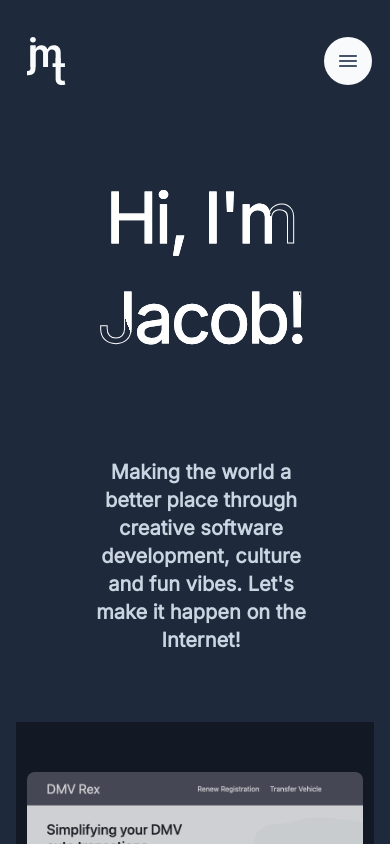
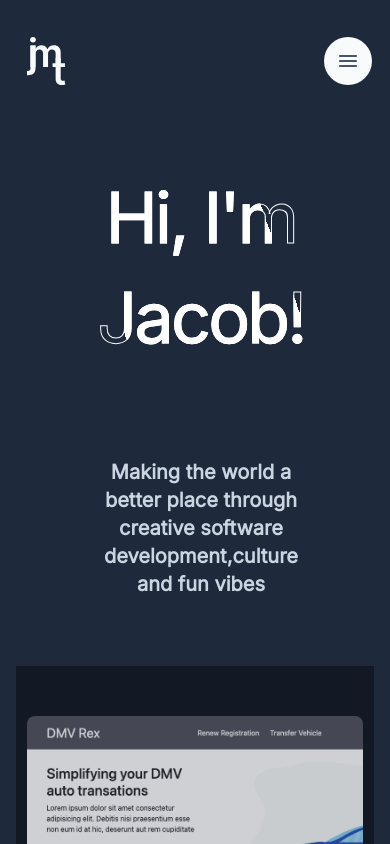
Before and after one commit to jacobmtruong/Jacobs-Portfolio, a React (Create React App) app: page / in a window 390 px wide. Shown: the top 844 px of the page. Built offline with nearby package versions, Linux system fonts and the light colour scheme.

Commit message:
animation

```diff
--- a/public/index.html
+++ b/public/index.html
@@ -4,8 +4,14 @@
     <meta charset="utf-8" />
     <link rel="icon" href="%PUBLIC_URL%/favicon.ico" />
     <meta name="viewport" content="width=device-width, initial-scale=1" />
-    <link href='https://fonts.googleapis.com/css?family=Inter' rel='stylesheet'>
-    <link rel="stylesheet" href="https://cdnjs.cloudflare.com/ajax/libs/font-awesome/4.7.0/css/font-awesome.min.css">
+    <link
+      href="https://fonts.googleapis.com/css?family=Inter"
+      rel="stylesheet"
+    />
+    <link
+      rel="stylesheet"
+      href="https://cdnjs.cloudflare.com/ajax/libs/font-awesome/4.7.0/css/font-awesome.min.css"
+    />
     <meta name="theme-color" content="#000000" />
     <meta
       name="description"
@@ -41,6 +47,5 @@
       To begin the development, run `npm start` or `yarn start`.
       To create a production bundle, use `npm run build` or `yarn build`.
     -->
-
   </body>
 </html>
--- a/src/components/Banner.jsx
+++ b/src/components/Banner.jsx
@@ -10,8 +10,8 @@ const Banner = () => {
           I’m a Full-Stack Developer, based in the SF Bay Area
         </p>
         <p className="second-small-text">
-          Making the world a better place through creative software development,
-          culture and fun vibes. Let's make it happen on the Internet!
+          Making the world a better place through creative software
+          development,culture and fun vibes
         </p>
       </div>
     </div>
--- a/src/styles/banner.css
+++ b/src/styles/banner.css
@@ -3,7 +3,7 @@
 } */
 
 .banner-container {
-  width: 60%;
+  width: 100%;
   height: fit-content;
   margin: auto;
   background: #1e293b;
@@ -38,7 +38,7 @@
 }
 
 .small-text {
-  width: 80%;
+  width: fit-content;
   font-family: "Inter";
   font-style: normal;
   font-weight: 600;
@@ -56,6 +56,30 @@
   opacity: 1;
 }
 
+.second-small-text {
+  overflow: hidden;
+  border-right: 0.1em solid #cbd5e1;
+  white-space: nowrap;
+  font-size: 20px;
+  width: 0;
+  animation: typing 8s forwards, blinking 1s infinite;
+}
+
+@keyframes blinking {
+  50% {
+    border-color: transparent;
+  }
+}
+
+@keyframes typing {
+  from {
+    width: 0;
+  }
+  to {
+    width: 100%;
+  }
+}
+
 @media (min-width: 320px) and (max-width: 480px) {
   .banner-container {
     width: 60%;
@@ -67,7 +91,12 @@
     align-items: center;
     padding: 48px 84px;
   }
-
+  .second-small-text {
+    animation: none;
+    width: 100%;
+    white-space: normal;
+    border-color: transparent;
+  }
   .small-text {
     width: 100%;
   }
@@ -86,4 +115,10 @@
     flex-direction: column;
     align-items: center;
   }
+  .second-small-text {
+    animation: none;
+    width: 100%;
+    white-space: normal;
+    border-color: transparent;
+  }
 }
```
